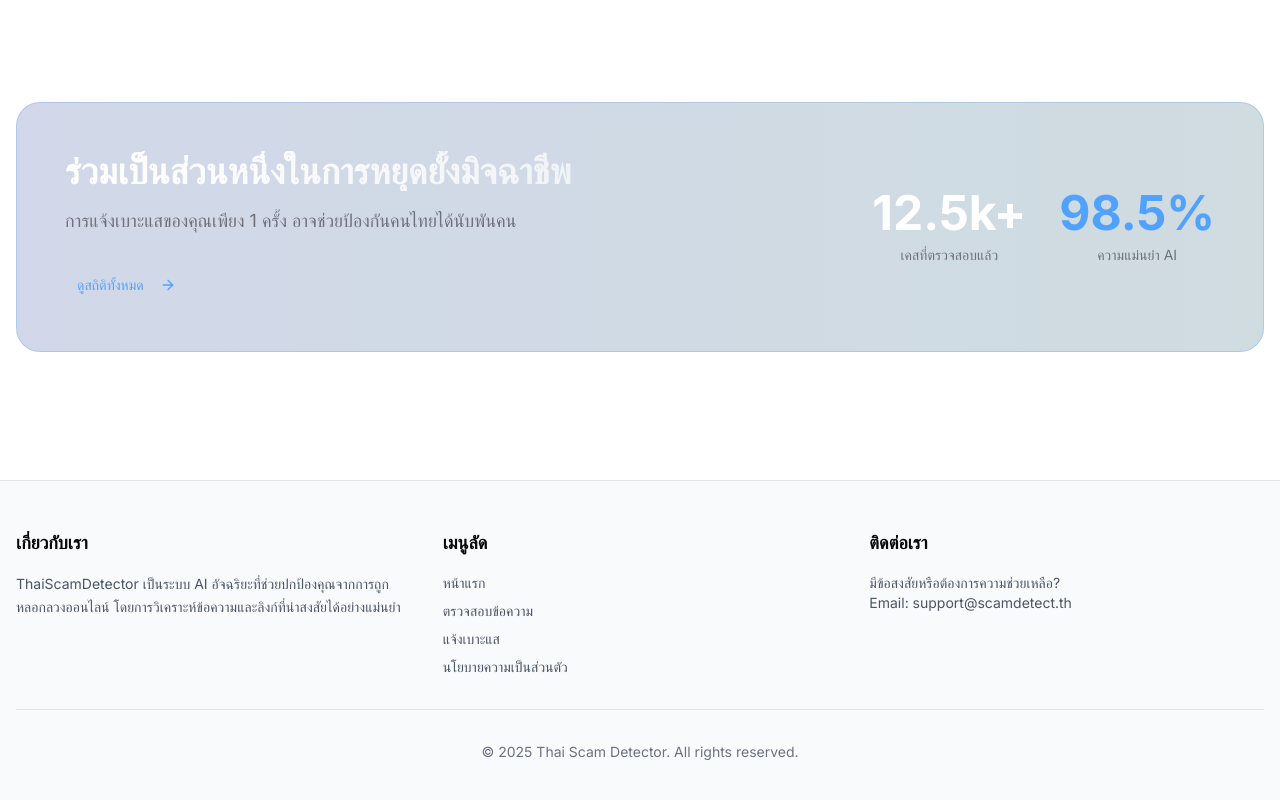
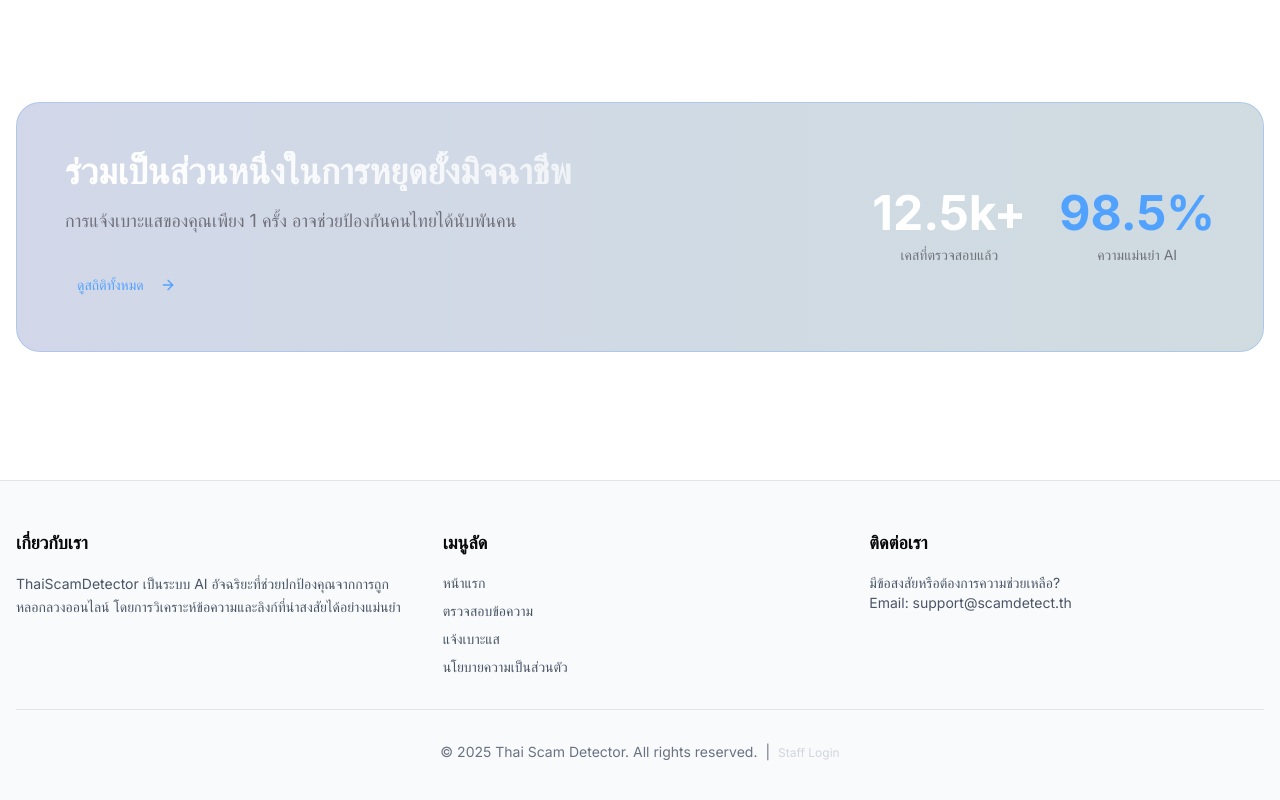
Before and after one commit to nutthakorn7/ThaiScamBench, a Next.js app in the folder frontend/: page / in a window 1280 px wide. Shown: the part 1437-2237 px from the top of the page. Built offline with nearby package versions, Linux system fonts and the light colour scheme.

Commit message:
feat: add discreet staff login link to footer

```diff
--- a/frontend/components/Footer.tsx
+++ b/frontend/components/Footer.tsx
@@ -29,8 +29,14 @@ export default function Footer() {
             </div>
           </div>
           <div className="mt-8 pt-8 border-t text-center text-sm text-gray-500">
-            <p>&copy; {new Date().getFullYear()} Thai Scam Detector. All rights reserved.</p>
-          </div>
+          <p>
+            &copy; {new Date().getFullYear()} Thai Scam Detector. All rights reserved.
+            <span className="mx-2">|</span>
+            <a href="/admin/login" className="text-gray-300 hover:text-gray-500 transition-colors text-xs">
+              Staff Login
+            </a>
+          </p>
+        </div>
         </div>
       </footer>
     );
```
